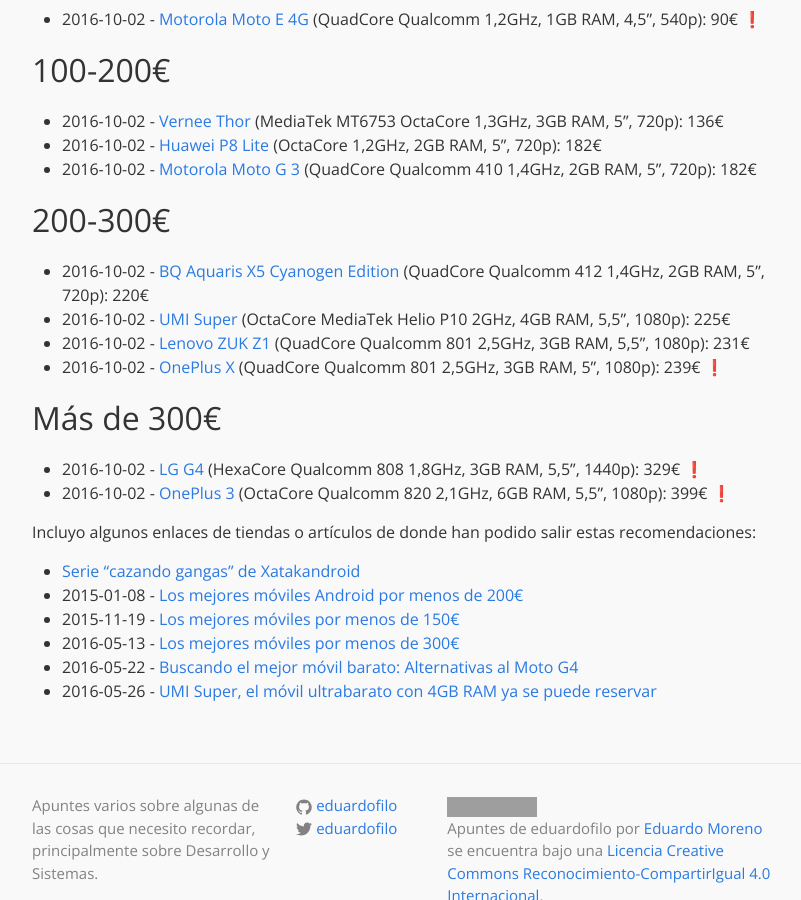
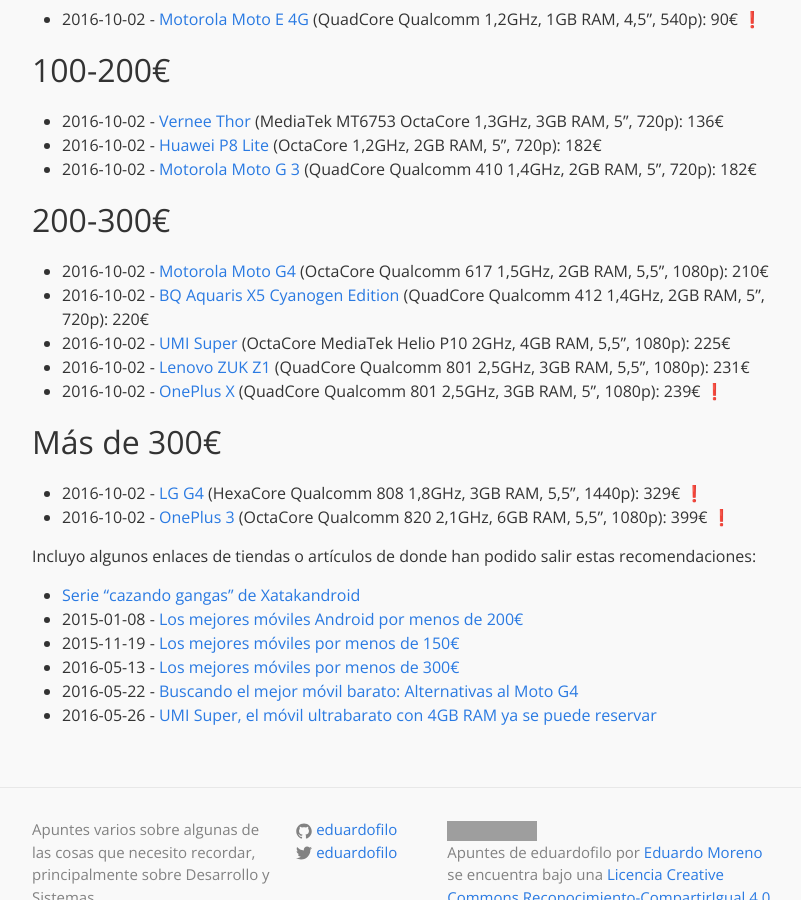
Before and after one commit to eduardofilo/eduardofilo.jekyll, a Jekyll site: the page built from _posts/2015-01-09-moviles.md, in a window 1280 px wide and 900 px high, scrolled down 750 px. Shown: the whole window, without its empty margins (238-1039 px from the left). Built offline with Jekyll 4.4.1, drawn with Linux system fonts in a browser that asks for light colours; emoji names are drawn with the system emoji font; grey boxes are pictures that could not be loaded.

Commit message:
Incorporo Moto G4 a lista de móviles recomendables.

```diff
--- a/_posts/2015-01-09-moviles.md
+++ b/_posts/2015-01-09-moviles.md
@@ -17,10 +17,11 @@
 
 * 2016-10-02 - [Vernee Thor](https://www.amazon.es/dp/B01FX8WSQW) (MediaTek MT6753 OctaCore 1,3GHz, 3GB RAM, 5”, 720p): 136€
 * 2016-10-02 - [Huawei P8 Lite](http://www.amazon.es/dp/B00W1KSK86) (OctaCore 1,2GHz, 2GB RAM, 5”, 720p): 182€
-* 2016-10-02 - [Motorola Moto G 3](http://www.amazon.es/dp/B013P2K9NC/) (QuadCore Qualcomm 410 1,4GHz, 2GB RAM, 5”, 720p): 182€
+* 2016-10-02 - [Motorola Moto G 3](http://www.amazon.es/dp/B013P2K9NC) (QuadCore Qualcomm 410 1,4GHz, 2GB RAM, 5”, 720p): 182€
 
 ## 200-300€
 
+* 2016-10-02 - [Motorola Moto G4](https://www.amazon.es/dp/B01FLZCBA0) (OctaCore Qualcomm 617 1,5GHz, 2GB RAM, 5,5”, 1080p): 210€
 * 2016-10-02 - [BQ Aquaris X5 Cyanogen Edition](http://www.bq.com/es/cyanogen-aquaris-x5) (QuadCore Qualcomm 412 1,4GHz, 2GB RAM, 5”, 720p): 220€
 * 2016-10-02 - [UMI Super](https://www.amazon.es/dp/B01G8JI9OA) (OctaCore MediaTek Helio P10 2GHz, 4GB RAM, 5,5”, 1080p): 225€
 * 2016-10-02 - [Lenovo ZUK Z1](http://www.amazon.es/dp/B016ZP46DA) (QuadCore Qualcomm 801 2,5GHz, 3GB RAM, 5,5”, 1080p): 231€
```
